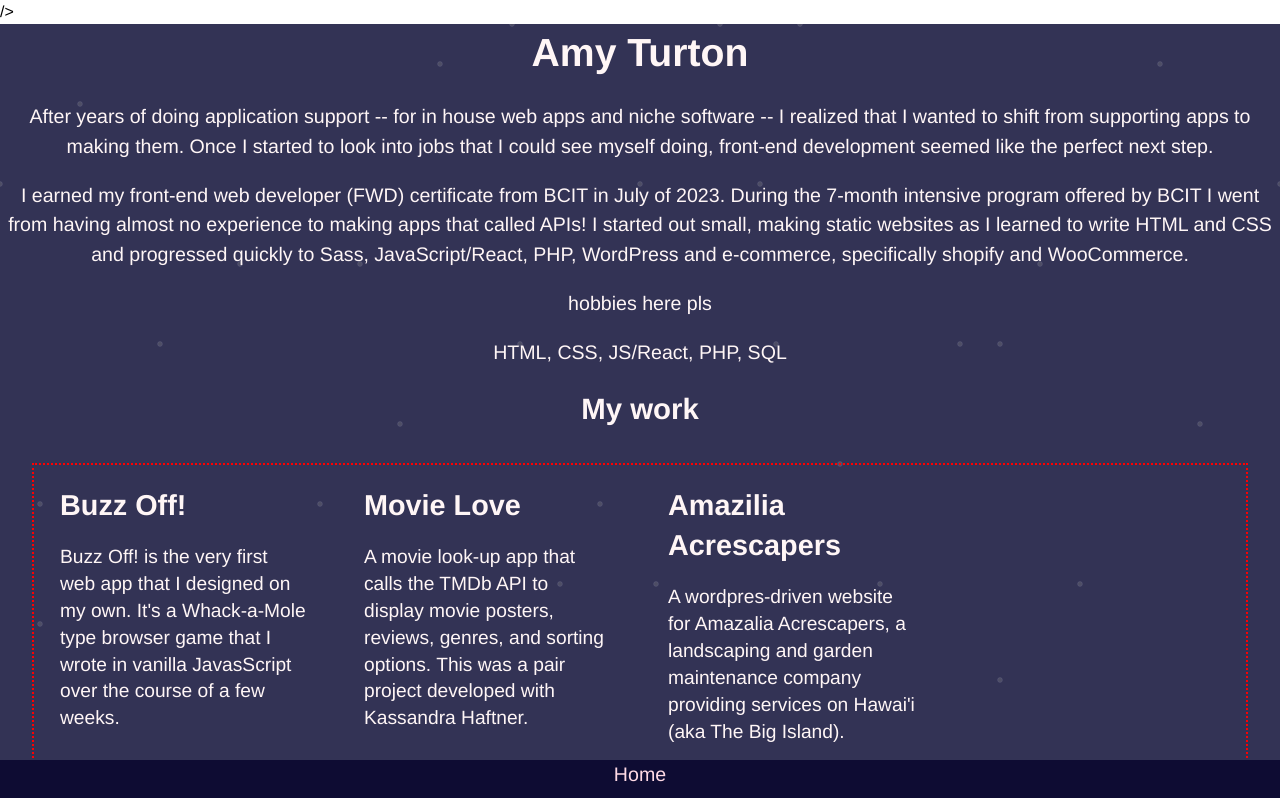
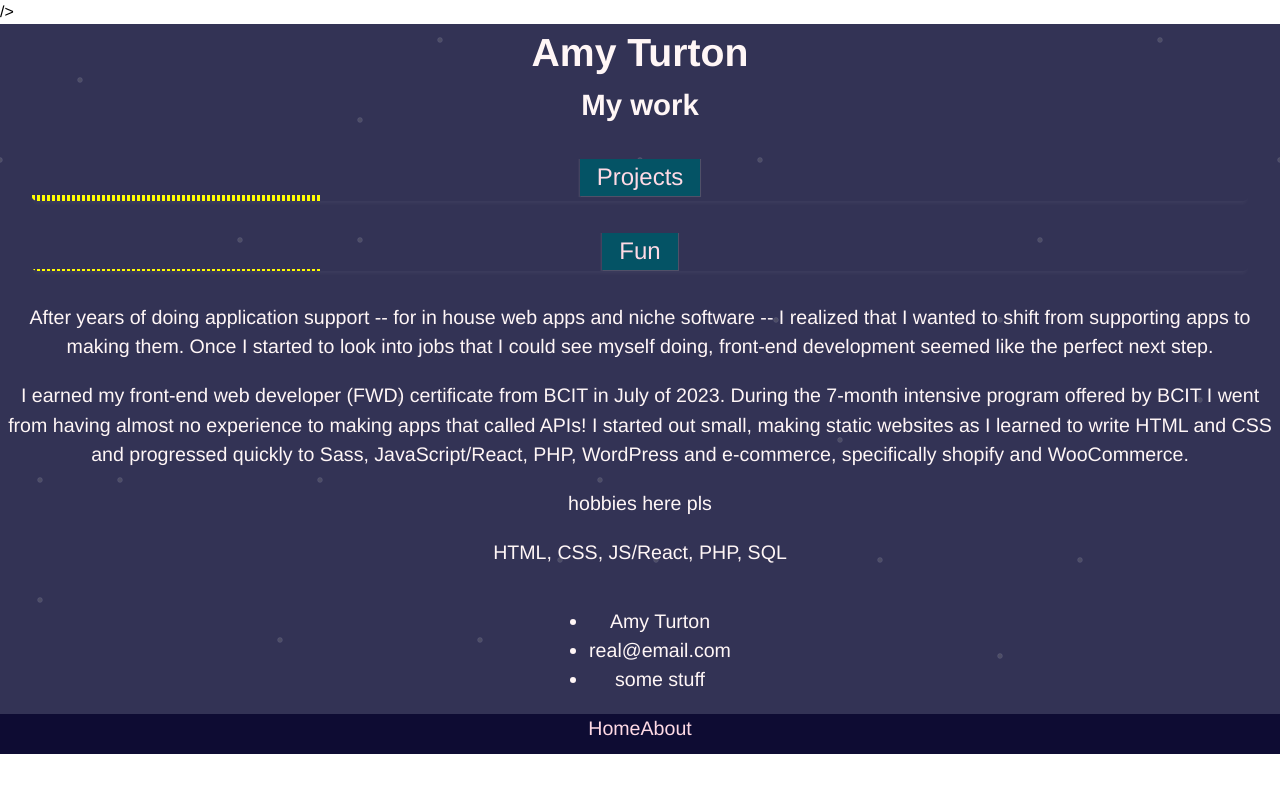
Before and after one commit to manytrout/portfolio-amy, a React (Create React App) app: page / in a window 1280 px wide. Shown: the top 798 px of the page. Built offline with nearby package versions, Linux system fonts and the light colour scheme; a web font is replaced by a local one.

Commit message:
added some classes and moved stuff around. imported hashlink

```diff
--- a/package.json
+++ b/package.json
@@ -10,6 +10,7 @@
     "react": "^18.2.0",
     "react-dom": "^18.2.0",
     "react-router-dom": "^6.13.0",
+    "react-router-hash-link": "^2.4.3",
     "react-scripts": "5.0.1",
     "sass": "^1.63.6",
     "web-vitals": "^2.1.4"
--- a/src/components/MainNav.js
+++ b/src/components/MainNav.js
@@ -6,9 +6,9 @@ function MainNav() {
 				<li>
 					<NavLink to="/">Home</NavLink>
 				</li>
-				{/* <li>
+				<li>
 					<NavLink to="/about">About</NavLink>
-				</li> */}
+				</li>
 			</ul>
 		</nav>
 	);
--- a/src/components/Tiles.js
+++ b/src/components/Tiles.js
@@ -15,19 +15,19 @@ function Tiles() {
 	return (
 		<div className="tiles-container">
 			<div className="assignments-container accordion">
-				{/* <input type="checkbox" id="tab1" />
+				<input type="checkbox" id="tab1" />
 				<label className="accordion-label" htmlFor="tab1">
 					Projects
-				</label> */}
+				</label>
 				{assignments.map((singleProject, i) => {
 					return <Tile key={i} {...singleProject} />;
 				})}
 			</div>
 			<div className="fun-container accordion">
-				{/* <input type="checkbox" id="tab2" />
+				<input type="checkbox" id="tab2" />
 				<label className="accordion-label" htmlFor="tab2">
 					Fun
-				</label> */}
+				</label>
 				{fun.map((singleProject, i) => {
 					return <Tile key={i} {...singleProject} />;
 				})}
--- a/src/pages/PageHome.js
+++ b/src/pages/PageHome.js
@@ -5,12 +5,13 @@ function PageHome() {
 	return (
 		<main id="home-main main-id">
 			{/* what if i made sections based on project type */}
-			<About />
+
 			<section className="projectsSection">
 				<h2>My work</h2>
 				{/* TO DO: make H2 a variable */}
 				<Tiles />
 			</section>
+			<About className="#about"/>
 		</main>
 	);
 }
--- a/src/scss/App.scss
+++ b/src/scss/App.scss
@@ -124,133 +124,57 @@ body {
 }
 
 /* accordion functionality from https://dev.to/sababg/css-only-accordion-59db */
-// // TO DO: research how to make this keyboard friendly
-// input {
-// 	position: absolute;
-// 	opacity: 0;
-// 	z-index: -1;
-// }
-// .accordion {
-// 	margin: 10px;
-// 	border-radius: 5px;
-// 	overflow: hidden;
-// 	box-shadow: 0 4px 4px -2px portfolio.$greyAlmostTransparent;
-// }
-// .accordion-label {
-// 	font-size: 1.5rem;
-// 	padding: 0.3rem 1rem;
-// 	border: 1px solid;
-// 	border-color: transparent;
-// 	background-color: portfolio.$tealMedium;
-// 	color: portfolio.$pinkLight;
-// 	cursor: pointer;
-// 	animation: ping-surge 2.5s infinite ease-in-out;
-// }
-// @keyframes ping-surge {
-// 	0% {
-// 		box-shadow: 0 0 0 0px portfolio.$yellowPartlyTransparent;
-// 	}
-// 	50% {
-// 		box-shadow: 0 0 2px 1px portfolio.$yellowPartlyTransparent;
-// 	}
-// 	100% {
-// 		box-shadow: 0 0px 0px 0px portfolio.$yellowPartlyTransparent;
-// 	}
-// }
-// .accordion-content {
-// 	max-height: 0;
-// 	padding: 0 1em;
-// 	// background: portfolio.$blueDark;
-// 	background-color: portfolio.$lilacTransparent;
-// 	transition: all 0.35s;
-// }
-// input:checked ~ .accordion-content {
-// 	max-height: 100vh;
-// 	padding: 1em;
-// }
+// TO DO: research how to make this keyboard friendly
+input {
+	position: absolute;
+	opacity: 0;
+	z-index: -1;
+}
+.accordion {
+	margin: 10px;
+	border-radius: 5px;
+	overflow: hidden;
+	box-shadow: 0 4px 4px -2px portfolio.$greyAlmostTransparent;
+}
+.accordion-label {
+	font-size: 1.5rem;
+	padding: 0.3rem 1rem;
+	border: 1px solid;
+	border-color: transparent;
+	background-color: portfolio.$tealMedium;
+	color: portfolio.$pinkLight;
+	cursor: pointer;
+	animation: ping-surge 2.5s infinite ease-in-out;
+}
+@keyframes ping-surge {
+	0% {
+		box-shadow: 0 0 0 0px portfolio.$yellowPartlyTransparent;
+	}
+	50% {
+		box-shadow: 0 0 2px 1px portfolio.$yellowPartlyTransparent;
+	}
+	100% {
+		box-shadow: 0 0px 0px 0px portfolio.$yellowPartlyTransparent;
+	}
+}
+.accordion-content {
+	max-height: 0;
+	padding: 0 1em;
+	// background: portfolio.$blueDark;
+	background-color: portfolio.$lilacTransparent;
+	transition: all 0.35s;
+}
+input:checked ~ .accordion-content {
+	max-height: 100vh;
+	padding: 1em;
+	// border: 1px dashed yellow;
+}
 
 /* accordion functionality from https://dev.to/sababg/css-only-accordion-59db */
 
 
 
-/* look ma no media queries */
-/*
-  AUTO GRID
-  Set the minimum item size with `--auto-grid-min-size` and you'll
-  get a fully responsive grid with no media queries.
-*/
-.accordion {
-	--auto-grid-min-size: 16rem;
 
-	display: grid;
-	grid-template-columns: repeat(
-		auto-fill,
-		minmax(var(--auto-grid-min-size), 1fr)
-	);
-	gap:.25rem;
-}
-.singleTile {
-	padding: .25rem;
-	line-height: 1.4;
-}
-.projectText{
-	padding: 1rem;
-	text-align: left;
-	font-size: 1.2rem;
-}
-
-/* look ma no media queries */
-
-// .buttonContainer {
-// 	padding: 1rem;
-// 	button {
-// 		font-size: 1.5rem;
-// 		padding: 0.3rem 1rem;
-// 		border: 1px solid;
-// 		border-color: transparent;
-// 		background-color: portfolio.$tealMedium;
-// 		color: portfolio.$pinkLight;
-// 		cursor: pointer;
-// 		animation: ping-surge 2.5s infinite ease-in-out;
-// 	}
-// 	@keyframes ping-surge {
-// 		0% {
-// 			box-shadow: 0 0 0 0px portfolio.$yellowPartlyTransparent;
-// 		}
-// 		50% {
-// 			box-shadow: 0 0 2px 1px portfolio.$yellowPartlyTransparent;
-// 		}
-// 		100% {
-// 			box-shadow: 0 0px 0px 0px portfolio.$yellowPartlyTransparent;
-// 		}
-// 	}
-
-// 	.ctaButton:hover {
-// 		// background-color: #a85565;
-// 		background-color: portfolio.$tealMedium;
-// 	}
-// }
-
-.tiles-container {
-	// border: solid blue 1px;
-	border: transparent;
-	.accordion {
-		border: dotted red 2px;
-		margin: 2rem;
-		// border: transparent;
-		.singleTile {
-			margin: 0 auto;
-			width: 18rem;
-			// border: dashed yellow 1px;
-			border: transparent;
-			img {
-				border: dotted white 1px;
-				width: 90%;
-				max-width: 19rem;
-			}
-		}
-	}
-}
 .buttonContainer {
 	margin: 1rem auto;
 	button {
@@ -298,6 +222,35 @@ body {
 		background-color: portfolio.$tealMedium;
 	}
 }
+
+.tiles-container {
+	border: solid blue 1px;
+	border: transparent;
+	.accordion {
+		// border: dotted red 2px;
+		margin: 2rem;
+		// border: transparent;
+		.singleTile {
+			margin: 0;
+			width: 18rem;
+			border: dashed yellow 1px;
+			// border: transparent;
+			img {
+				// border: dotted white 1px;
+				width: 90%;
+				max-width: 19rem;
+			}
+			button {
+				width: 100%;
+				position:relative;
+				bottom: 0;
+				left: 0;
+				padding: 0;
+				margin: 0;
+			}
+		}
+	}
+}
 // TO DO:
 // make tiles-container responsive (media queries),
 // make it a variable of some sort so I can use it again
```
Also changed, not shown: 1 other file (tests, documents, lock files or other folders).
